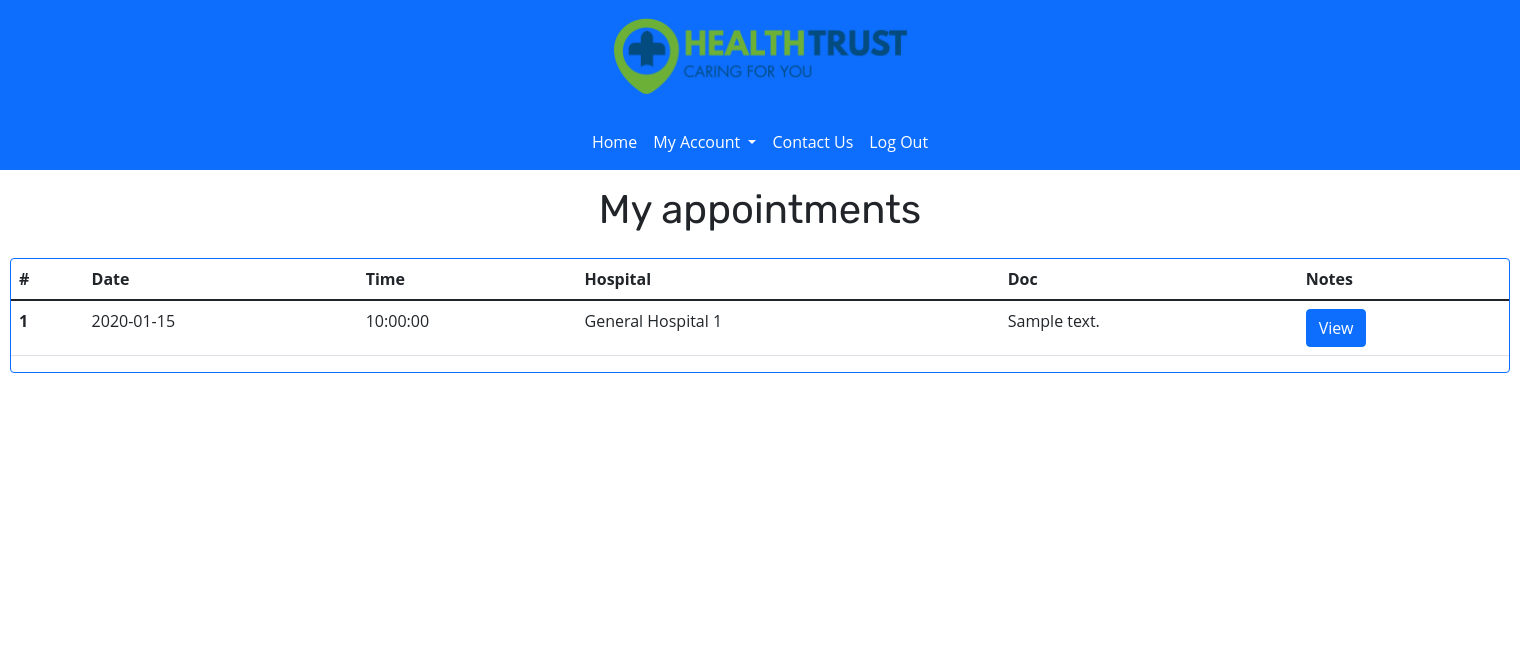
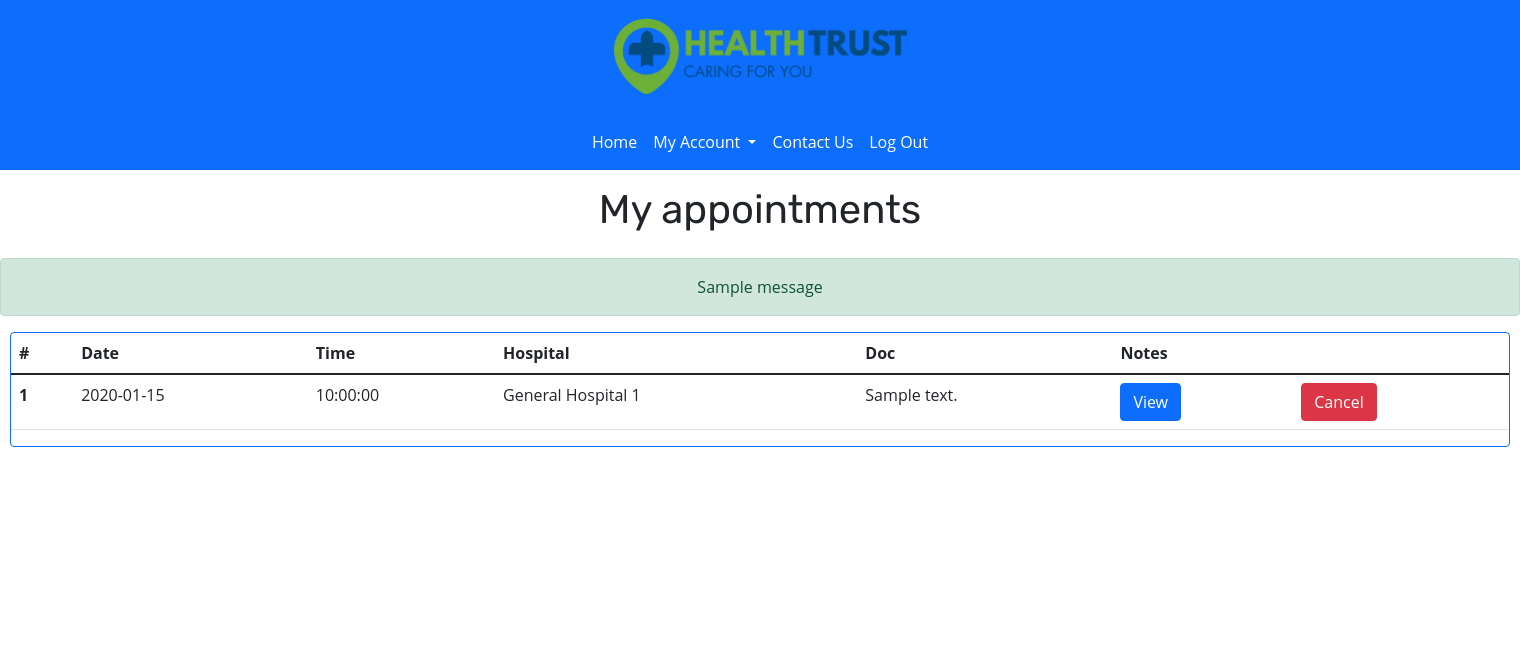
Before and after one commit to mfronistas/HealthTrustApp, a Flask app: page /appointment in a window 1520 px wide. Shown: the top 661 px of the page. Run offline with Flask 2, Linux system fonts and the light colour scheme; a user stored in the database is signed in; data comes from the database, SQL or seed files in the repository; tables that the repository leaves empty hold one stand-in row (values such as "Sample post"); one stand-in notice (Sample message) is shown; some web fonts are replaced.

Commit message:
Updated appointments.html to display flashed messages based on category, added cancel button for each appointment, created invisible field to get the value for appointment id

```diff
--- a/templates/appointments.html
+++ b/templates/appointments.html
@@ -5,6 +5,21 @@
 <h1 class="p-3 text-center">My appointments</h1>
 </head>
 <body>
+<div>
+  {% with messages = get_flashed_messages(with_categories=true) %}
+      {% if messages %}
+        {% for category, error in messages %}
+            {% if category == 'error' %}
+              <div class="alert alert-danger in text-center" role="alert">
+            {% else %}
+              <div class="alert alert-success in text-center" role="alert">
+            {% endif %}
+              {{ error }}
+            </div>
+        {% endfor %}
+      {% endif %}
+  {% endwith %}
+</div>
 <div class="card border-primary border mx-auto" style="width:1500px;">
 <table class="table">
   <thead>
@@ -18,6 +33,7 @@
     </tr>
   </thead>
   <tbody>
+
     {% for appointment in appointments %}
         <tr>
             <th scope="row">{{ appointment.id }}</th>
@@ -34,11 +50,19 @@
                 {% endif %}
             {% endfor %}
             <td>{{ appointment.notes }}</td>
-            <td><button type="button" class="btn btn-primary">View</button></td>
+            <td><button type="submit" class="btn btn-primary">View</button></td>
+            <form action="" method="POST">
+            <input type="hidden" name="valuecancel" value="{{appointment.id}}">
+            <td><button class="btn btn-danger" type="submit" name="cancel" value={{ appointment.id }}>Cancel</button>
+            </td>
+            </form>
         </tr>
     {% endfor %}
+
   </tbody>
+
 </table>
+</div>
 </div>
 </body>
 {% endblock %}
```
